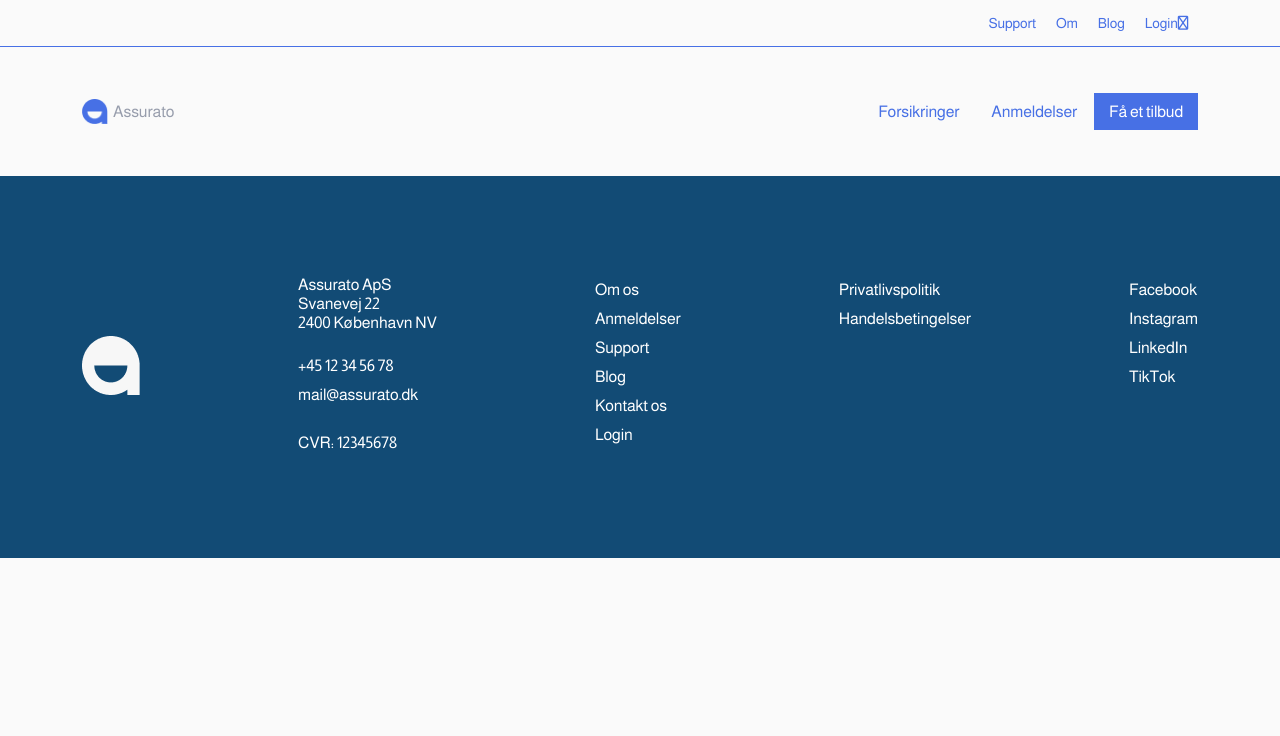
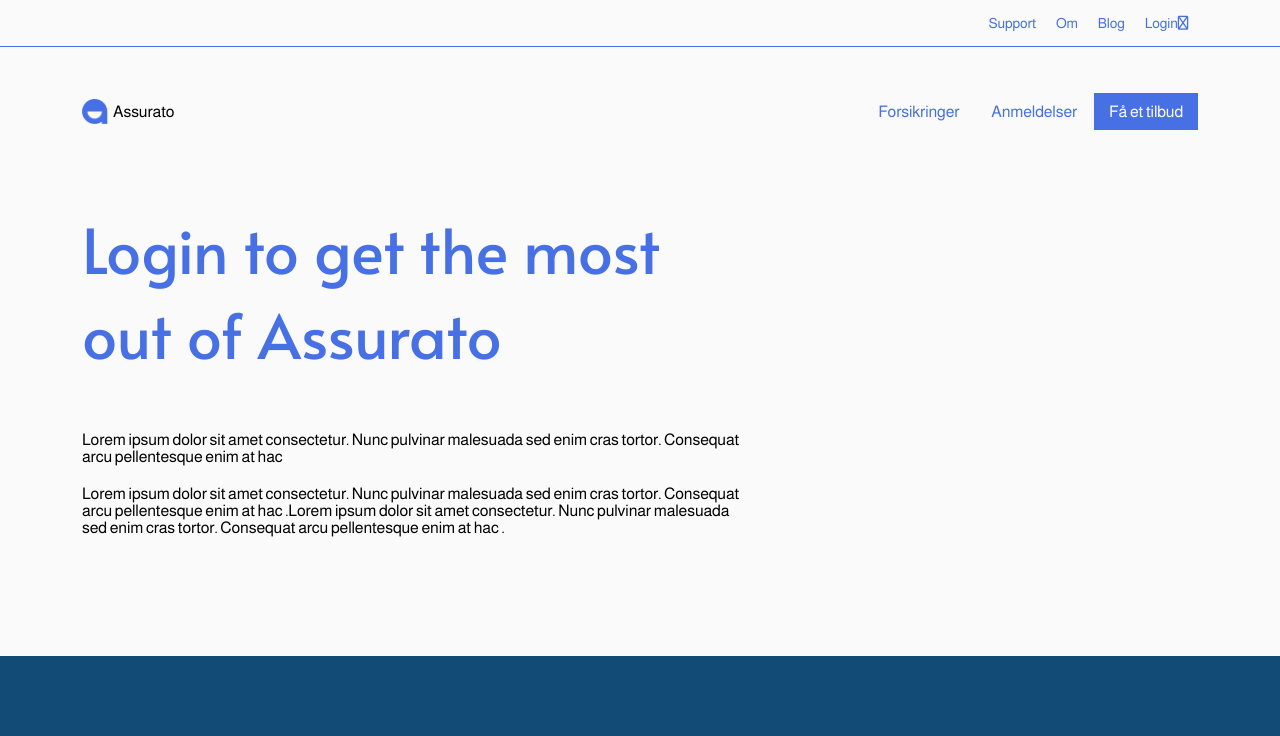
Before and after one commit to bhuian/assurato, a website: page login.html in a window 1280 px wide. Shown: the top 736 px of the page. Drawn offline with nearby package versions, Linux system fonts and the light colour scheme.

Commit message:
12/5/22.1

```diff
--- a/assets/scss/styles.scss
+++ b/assets/scss/styles.scss
@@ -53,7 +53,7 @@
 }
 
 ::-webkit-scrollbar-thumb {
-  background-color: var(--secondary-color);
+  background-color: var(--primary-color);
   border-radius: 5px;
 }
 *,
@@ -72,7 +72,7 @@ body {
   margin: 0;
   font-size: var(--normal-font-size);
   font-family: var(--body-font);
-  color: var(--gray-400);
+  color: var(--gray-100);
   background-color: var(--body-color);
   letter-spacing: -0.009em;
 }
@@ -101,7 +101,7 @@ h6 {
 h1 {
   font-size: 62px;
   @include media-breakpoint-down(lg) {
-    font-size: 40;
+    font-size: 40px;
   }
 }
 button {
@@ -198,6 +198,32 @@ button {
 // ******* Main SCSS ********
 // ============================
 .assurato {
+  .login-screen{
+    .banner{
+      padding: 30px 0 100px 0;
+      @include media-breakpoint-down(lg) {
+        padding: 20px 0 70px 0;
+      }
+
+      .banner-area{
+        display: flex;
+        flex-direction: column;
+        text-align: center;
+        @include media-breakpoint-up(lg) {
+          width: 60%;
+          text-align: start;
+
+        }
+        .title{
+          margin-bottom: 55px;
+          color: var(--primary-color);
+        }
+        .dis{
+          margin-bottom: 20px;
+        }
+      }
+    }
+  }
 // ------- Navbar Sec ---------
 .nav-bar{
   // top app bar
--- a/login.html
+++ b/login.html
@@ -18,7 +18,10 @@
     <title>Document</title>
   </head>
   <body class="assurato">
+    <main class="login-screen">
         <!-- \\\\\\\\\\\\\\\\\\\\\\\\\\\  Navbar Section  \\\\\\\\\\\\\\\\\\\\\\\\\\\\\\\\ -->
+        <!-- ++++ Header +++++ -->
+        <div class="header">
             <nav class="nav-bar">
                 <!-- Top Appbar -->
                 <div class="top-appbar">
@@ -57,6 +60,19 @@
                     </div>
                 </div>
             </nav>
+            <div class="banner">
+                <div class="container">
+                    <div class="banner-area">
+                        <h1 class="title">Login to get the most out of Assurato</h1>
+                        <p class="dis">Lorem ipsum dolor sit amet consectetur. Nunc pulvinar malesuada sed enim cras tortor. Consequat arcu pellentesque enim at hac </p>
+                        <p class="dis">Lorem ipsum dolor sit amet consectetur. Nunc pulvinar malesuada sed enim cras tortor. Consequat arcu pellentesque enim at hac .Lorem ipsum dolor sit amet consectetur. Nunc pulvinar malesuada sed enim cras tortor. Consequat arcu pellentesque enim at hac .</p>
+                    </div>
+                </div>
+
+            </div>
+
+        </div>
+
 
         <!-- \\\\\\\\\\\\\\\\\\\\\\\\\\\  Footer Section  \\\\\\\\\\\\\\\\\\\\\\\\\\\\\\\\ -->
         <footer class="footer">
@@ -114,6 +130,9 @@
         <!-- ===========================    ================================ -->
         <!-- ###########################    ################################ -->
         <!-- ***************************    ******************************** -->
+
+
+    </main>
     <!-- script -->
     <script src="./assets/js/app.js"></script>
   </body>
```
Also changed, not shown: assets/css/styles.css, assets/img/mit_id.png (added). Lines whose indentation alone changed are shown as unchanged.
